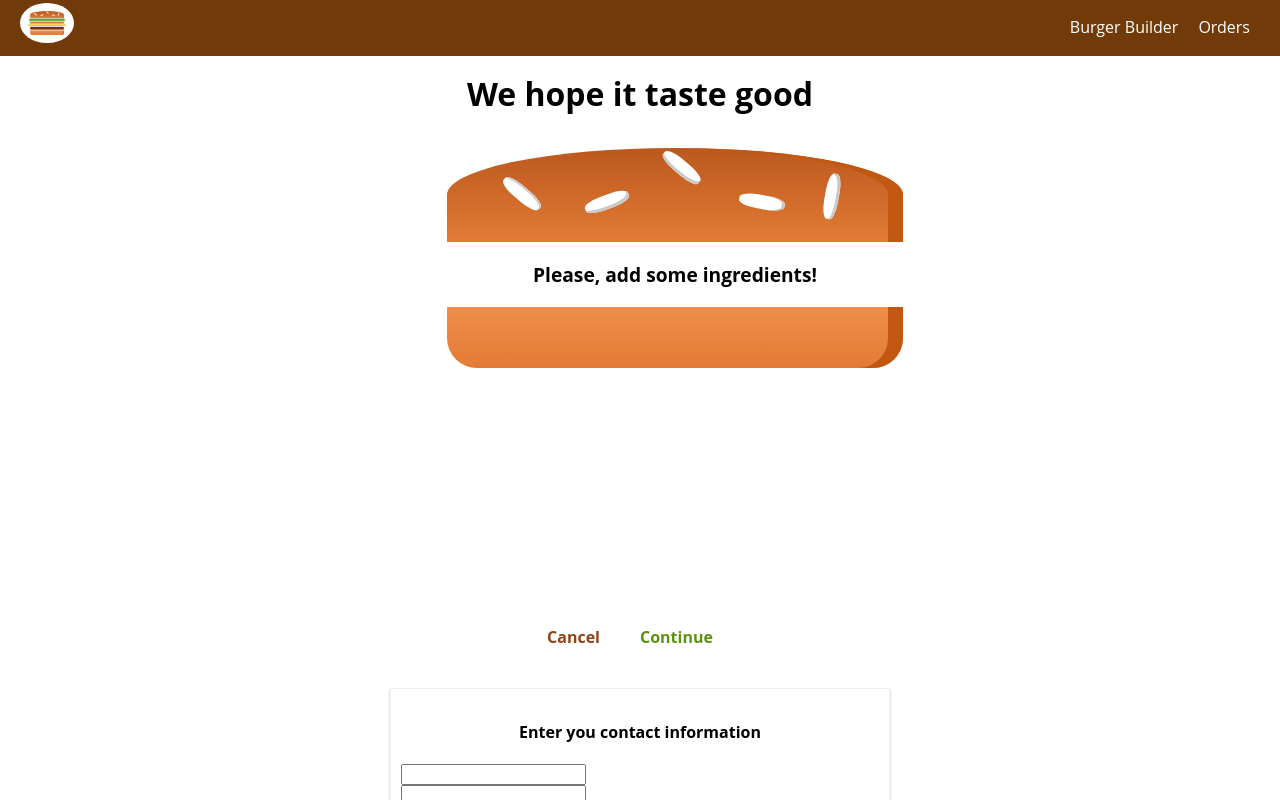
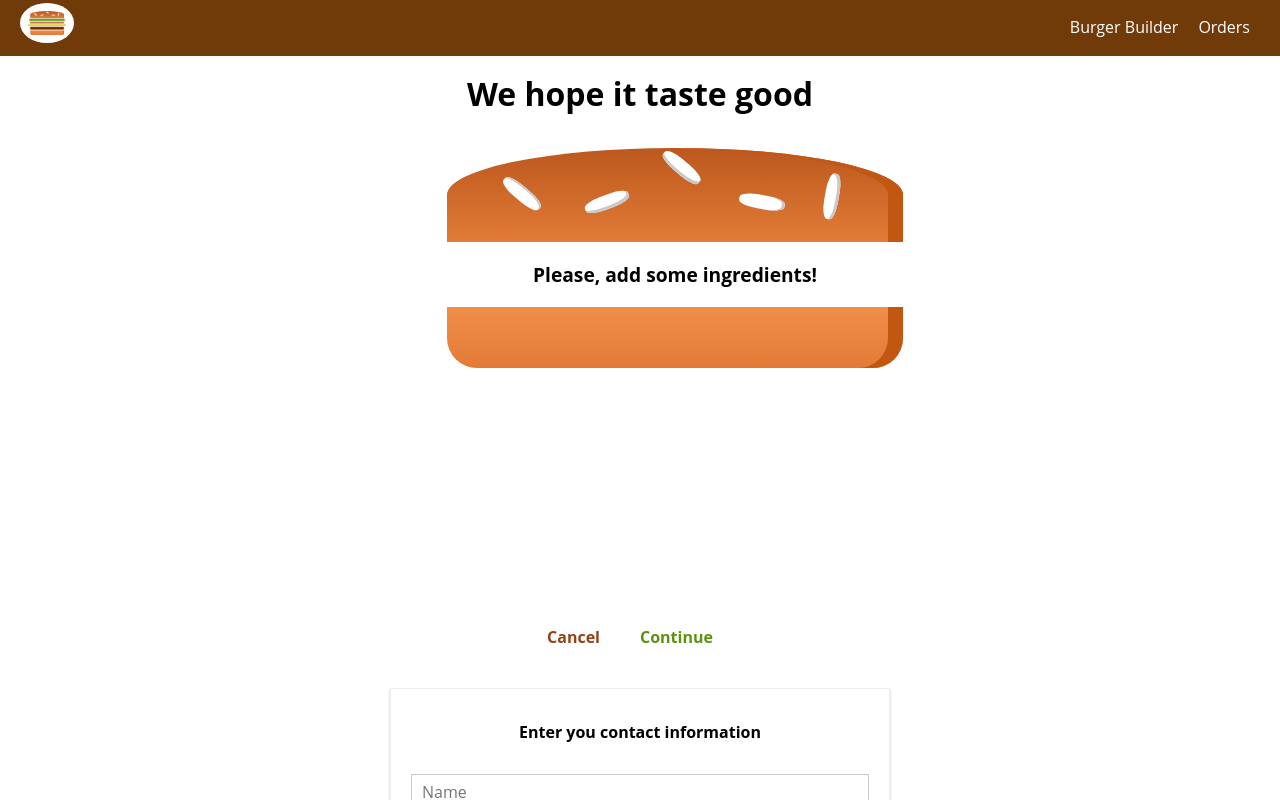
Before and after one commit to nosnibor89/burguer-builder, a React app: page /checkout in a window 1280 px wide. Both pictures are taken after a click on the button "Continue". Shown: the top 800 px of the page. Built offline with nearby package versions, Linux system fonts and the light colour scheme; the HTML template or start-up script is replaced by a standard one.

Commit message:
Starting with forms

```diff
--- a/src/components/Order/Order.js
+++ b/src/components/Order/Order.js
@@ -1,11 +1,11 @@
 import React from "react";
 import classes from './Order.css';
 
-const Order = (props) => {
+const Order = ({order}) => {
 
     let ingredients = [];
     // Salad (1)
-    const fetchedIngredients = props.order.ingredients;
+    const fetchedIngredients = order.ingredients;
     for (const i in fetchedIngredients) {
         ingredients.push(`${i} (${fetchedIngredients[i]})`);
     }
@@ -15,7 +15,7 @@ const Order = (props) => {
     return (
         <div className={classes.Order}>
             <p>Ingredients: {ingredients}</p>
-            <p>Price: <strong>USD {props.order.price}</strong></p>
+            <p>Price: <strong>USD {order.price}</strong></p>
         </div>
     )
 }
--- /dev/null
+++ b/src/components/UI/Input/Input.css
@@ -0,0 +1,27 @@
+.Input{
+    width: 100%;
+    padding: 10px;
+    box-sizing: border-box;
+}
+
+.Label{
+    font-weight: bold;
+    display: block;
+    margin-bottom: 8px;
+}
+
+.InputElement{
+    outline: none;
+    border: 1px solid #ccc;
+    background-color: white;
+    font: inherit;
+    padding: 6px 10px;
+    display: block;
+    width: 100%;
+    box-sizing: border-box;
+}
+
+.InputElement:focus {
+    outline: none;
+    background-color: #ccc;
+}
--- /dev/null
+++ b/src/components/UI/Input/Input.js
@@ -0,0 +1,43 @@
+import React from "react";
+import PropTypes from 'prop-types';
+
+import classes from './Input.css';
+
+const inputTypes = {
+    textarea: 'textarea',
+    input: 'input',
+};
+
+const Input = (props) => {
+    let inputElement = null;
+    let label = null;
+
+    if(props.label){
+        label = <label>{props.label}</label>;
+    }
+
+    switch (props.inputtype){
+        case  inputTypes.input:
+            inputElement = <input className={classes.InputElement} {...props} />
+            break;
+        case  inputTypes.textarea:
+            inputElement = <textarea className={classes.InputElement} {...props}/>
+            break;
+        default:
+            inputElement = <input className={classes.InputElement} {...props} />
+            break;
+    }
+
+    return (
+        <div className={classes.Input}>
+            {label}
+            {inputElement}
+        </div>
+    )
+};
+
+Input.propTypes = {
+    inputType: PropTypes.oneOf([inputTypes.textarea, inputTypes.input]),
+}
+
+export default Input;
--- a/src/containers/Checkout/ContactData/ContactData.css
+++ b/src/containers/Checkout/ContactData/ContactData.css
@@ -8,10 +8,6 @@
     box-sizing: border-box;
 }
 
-.Input {
-    display: block;
-}
-
 @media (min-width: 600px) {
     .ContactData {
         width: 500px;
--- a/src/containers/Checkout/ContactData/ContactData.js
+++ b/src/containers/Checkout/ContactData/ContactData.js
@@ -4,6 +4,7 @@ import classes from './ContactData.css';
 import OrdersApi from "../../../api/orders";
 import WithErrorHandler from "../../../hoc/WithErrorHandler";
 import Loader from "../../../components/UI/Loader/Loader";
+import Input from "../../../components/UI/Input/Input";
 
 class ContactData extends Component{
 
@@ -44,10 +45,15 @@ class ContactData extends Component{
             <div className={classes.ContactData}>
             <h4>Enter you contact information</h4>
             <form action="">
-                <input className={classes.Input} type="text" name="name"/>
-                <input className={classes.Input} type="email" name="email"/>
-                <input className={classes.Input} type="text" name="street"/>
-                <input className={classes.Input} type="text" name="street"/>
+                <Input inputtype={'input'} placeholder='Name' type='text' name='name' />
+                <Input inputtype={'input'} placeholder='Email' type='email' name='email' />
+                <Input inputtype={'input'} placeholder='Street' type='text' name='street' />
+                <Input inputtype={'input'} placeholder='Postal' type='text' name='postal' />
+
+                {/*<input className={classes.Input} type="text" name="name"/>*/}
+                {/*<input className={classes.Input} type="email" name="email"/>*/}
+                {/*<input className={classes.Input} type="text" name="street"/>*/}
+                {/*<input className={classes.Input} type="text" name="street"/>*/}
 
                 <Button type="Success" onClick={this.createOrder}>Order</Button>
             </form>
```
